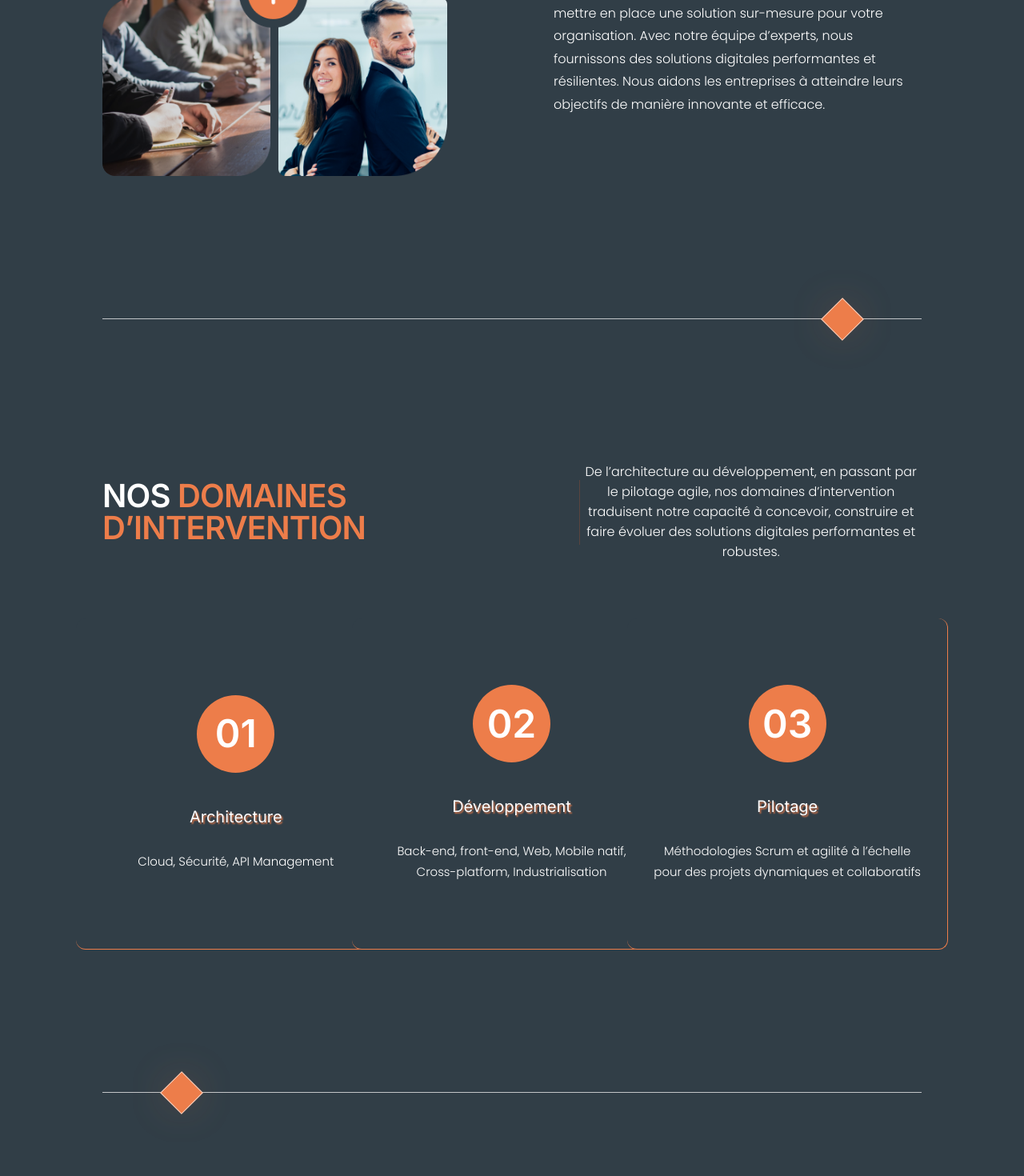
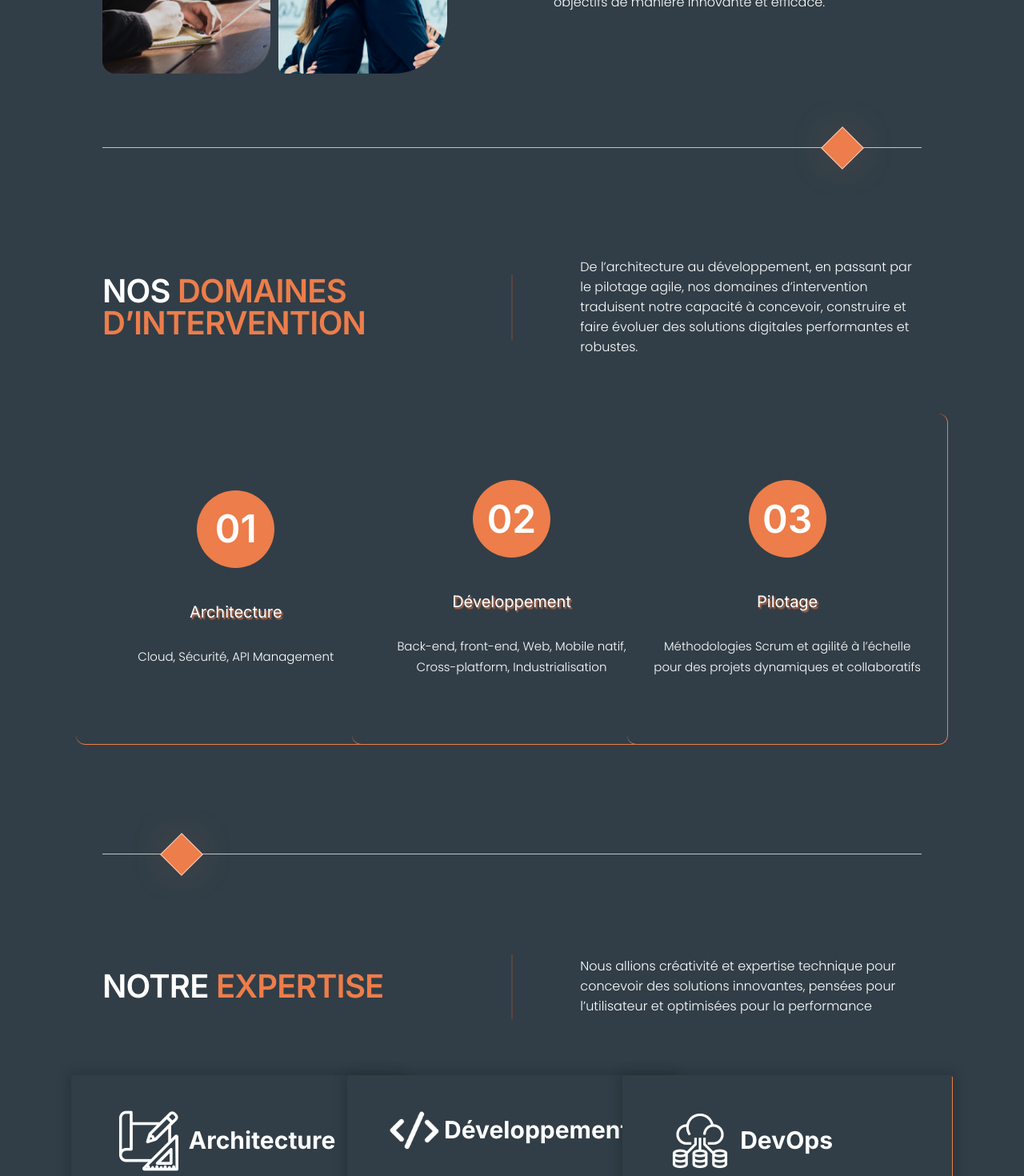
Before and after one commit to ansarali41/linkolio, a Next.js app: page / in a window 1280 px wide. Shown: the part 1160-2630 px from the top of the page at 80% size. Built offline with nearby package versions, Linux system fonts and the light colour scheme.

Commit message:
revision 1

```diff
--- a/src/app/components/ArticlesSection.jsx
+++ b/src/app/components/ArticlesSection.jsx
@@ -49,7 +49,7 @@ export default function ArticlesSection({ isShow }) {
         isShow && (
             <section className="hidden xl:block" id="articles">
                 <DiamondLine diamondPosition="left" />
-                <div className="py-[40px] lg:py-20 px-[20px] lg:px-32 overflow-hidden">
+                <div className="py-[40px] lg:py-17 px-[20px] lg:px-32 overflow-hidden">
                     <div className="grid grid-cols-1 lg:grid-cols-12 gap-[15px] md:gap-0 items-center mb-10">
                         {/* Column 1 */}
                         <div className="col-span-1 lg:col-span-5">
--- a/src/app/components/ClientsSection.jsx
+++ b/src/app/components/ClientsSection.jsx
@@ -59,7 +59,7 @@ export default function ClientsSection({ isShow }) {
         isShow && (
             <section id="clients">
                 <DiamondLine diamondPosition="right" />
-                <div className="py-[40px] lg:py-20">
+                <div className="py-[40px] lg:py-17">
                     <div className=" px-[20px] lg:px-32 overflow-hidden">
                         <div className="grid grid-cols-1 lg:grid-cols-3 gap-[15px] md:gap-0 items-center mb-10">
                             {/* Column 1 */}
--- a/src/app/components/ContactSection.jsx
+++ b/src/app/components/ContactSection.jsx
@@ -5,8 +5,8 @@ import './RadioButton.css';
 export default function ContactSection() {
     return (
         <section id="contact">
-            <DiamondLine diamondPosition="left" />
-            <div className="py-[40px] lg:py-20 px-[20px] lg:px-32 overflow-hidden">
+            <DiamondLine diamondPosition="right" />
+            <div className="pb-[40px] lg:pb-[114px] px-[20px] lg:px-32 overflow-hidden">
                 <div className="grid grid-cols-1 lg:grid-cols-12 gap-[15px] lg:gap-0 items-center pb-[25px] lg:pb-[60px]">
                     {/* Column 1 */}
                     <div className="lg:col-span-5">
--- a/src/app/components/DiamondLine.jsx
+++ b/src/app/components/DiamondLine.jsx
@@ -1,6 +1,6 @@
 export default function DiamondLine({ diamondPosition }) {
     return (
-        <div className="flex items-center justify-center w-full py-[40px] lg:py-20 px-[20px] lg:px-32 overflow-hidden">
+        <div className="flex items-center justify-center w-full py-[4px] lg:py-9.5 px-[20px] lg:px-32 overflow-hidden">
             <div className="flex items-center w-full">
                 {diamondPosition === 'left' ? (
                     <>
--- a/src/app/components/ExpertiseSection.jsx
+++ b/src/app/components/ExpertiseSection.jsx
@@ -5,20 +5,17 @@ export default function ExpertiseSection() {
         {
             id: '01',
             title: 'Architecture',
-            description:
-                "Cloud, Sécurité, API Management",
+            description: 'Cloud, Sécurité, API Management',
         },
         {
             id: '02',
             title: 'Développement',
-            description:
-                'Back-end, front-end, Web, Mobile natif, Cross-platform, Industrialisation',
+            description: 'Back-end, front-end, Web, Mobile natif, Cross-platform, Industrialisation',
         },
         {
             id: '03',
             title: 'Pilotage',
-            description:
-                'Méthodologies Scrum et agilité à l’échelle pour des projets dynamiques et collaboratifs',
+            description: 'Méthodologies Scrum et agilité à l’échelle pour des projets dynamiques et collaboratifs',
         },
     ];
 
@@ -36,15 +33,16 @@ export default function ExpertiseSection() {
 
                     {/* Column 2 */}
                     <div className="col-span-1 lg:col-span-2">
-                        <div className="hidden lg:flex justify-end">
+                        <div className="hidden lg:flex justify-center">
                             <div className="w-[1.5px] h-[81px] bg-[rgba(255,94,39,0.20)]"></div>
                         </div>
                     </div>
 
                     {/* Column 3 */}
-                    <div className="text-center col-span-1 lg:col-span-5">
+                    <div className=" col-span-1 lg:col-span-5">
                         <p className="text-white font-[poppins] font-light text-[14px] leading-[20px] sm:text-base sm:leading-[156%]">
-                        De l’architecture au développement, en passant par le pilotage agile, nos domaines d’intervention traduisent notre capacité à concevoir, construire et faire évoluer des solutions digitales performantes et robustes.
+                            De l’architecture au développement, en passant par le pilotage agile, nos domaines d’intervention traduisent notre capacité à concevoir, construire et
+                            faire évoluer des solutions digitales performantes et robustes.
                         </p>
                     </div>
                 </div>
--- a/src/app/components/Footer.jsx
+++ b/src/app/components/Footer.jsx
@@ -4,7 +4,7 @@ import { FaFacebook, FaLinkedin, FaTwitter } from 'react-icons/fa';
 
 export default function Footer() {
     return (
-        <footer className="py-16 lg:py-20 lg:pb-[50px] px-4 lg:px-32 overflow-hidden" id="footer">
+        <footer className="py-16 lg:py-17 lg:pb-[50px] px-4 lg:px-32 overflow-hidden" id="footer">
             <div>
                 <div className="flex items-center justify-center">
                     <Image src="/images/logos/logo.png" alt="Logo" width={222} height={60} />
--- a/src/app/components/SkillsSection.jsx
+++ b/src/app/components/SkillsSection.jsx
@@ -38,7 +38,7 @@ export default function SkillsSection() {
     return (
         <section id="skills">
             <DiamondLine diamondPosition="left" />
-            <div className="py-[40px] lg:py-20 px-[20px] lg:px-32 overflow-hidden">
+            <div className="py-[40px] lg:py-17 px-[20px] lg:px-32 overflow-hidden">
                 <div className="grid grid-cols-1 lg:grid-cols-12 gap-[15px] md:gap-0 items-center">
                     {/* Column 1 */}
                     <div className="col-span-1 lg:col-span-5">
@@ -49,15 +49,15 @@ export default function SkillsSection() {
 
                     {/* Column 2 */}
                     <div className="col-span-1 lg:col-span-2">
-                        <div className="hidden lg:flex justify-end">
+                        <div className="hidden lg:flex justify-center">
                             <div className="w-[1.5px] h-[81px] bg-[rgba(255,94,39,0.20)]"></div>
                         </div>
                     </div>
 
                     {/* Column 3 */}
-                    <div className="text-center col-span-1 lg:col-span-5">
+                    <div className="col-span-1 lg:col-span-5">
                         <p className="text-white font-[poppins] font-light text-[14px] leading-[20px] sm:text-base sm:leading-[156%]">
-                        Nous allions créativité et expertise technique pour concevoir des solutions innovantes, pensées pour l’utilisateur et optimisées pour la performance
+                            Nous allions créativité et expertise technique pour concevoir des solutions innovantes, pensées pour l’utilisateur et optimisées pour la performance
                         </p>
                     </div>
                 </div>
@@ -73,10 +73,12 @@ export default function SkillsSection() {
                                 borderRight: '1px solid #ED7D4A',
                                 borderBottom: '1px solid #ED7D4A',
                             }}
-                            className="md:col-span-6 lg:col-span-4 rounded-[4px] border-2 border-[rgba(255,94,39,0.00)] bg-[#313E47] shadow-[0px_1px_15px_4px_rgba(0,0,0,0.17)] pt-[30px] pl-[45px] pr-[59px] h-[390px] w-[413px]"
+                            className="md:col-span-6 lg:col-span-4 rounded-[4px] border-2 border-[rgba(255,94,39,0.00)] bg-[#313E47] shadow-[0px_1px_15px_4px_rgba(0,0,0,0.17)] pt-[30px] pl-[45px] pr-[59px] h-[485px] w-[413px]"
                         >
                             <div className="flex items-center">
-                                <Image src={item.icon} alt={item.title} width={100} height={100} />
+                                <div className="icon-wrapper">
+                                    <Image src={item.icon} alt={item.title} width={100} height={100} />
+                                </div>
                                 <p className="text-white font-[inter] text-[30px] font-bold leading-normal">{item.title}</p>
                             </div>
 
--- a/src/app/globals.css
+++ b/src/app/globals.css
@@ -24,3 +24,17 @@ body {
 .swiper-pagination-bullet-active {
     background: #ed7d4a;
 }
+
+.icon-wrapper {
+    display: inline-block;
+    position: relative;
+}
+
+.icon-wrapper img {
+    filter: brightness(0) invert(1);
+    transition: filter 0.3s ease;
+}
+
+.icon-wrapper:hover img {
+    filter: brightness(0) saturate(100%) invert(56%) sepia(80%) saturate(1539%) hue-rotate(339deg) brightness(96%) contrast(93%);
+}
```
Also changed, not shown: src/app/components/WhyUsSection.jsx (+5 -3 lines).
